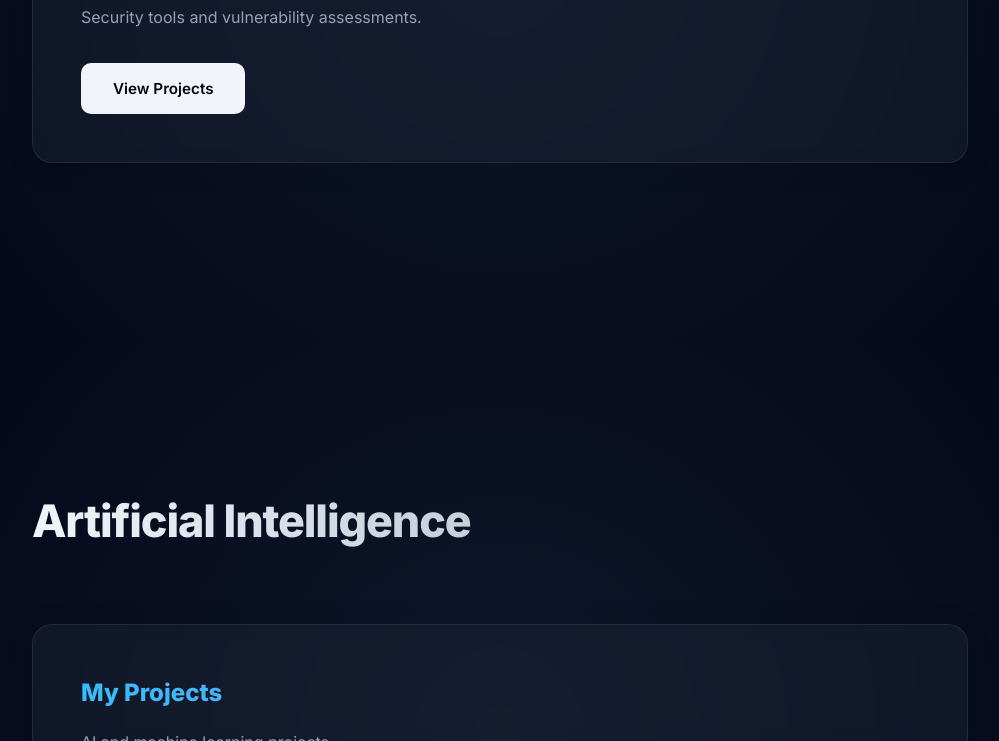
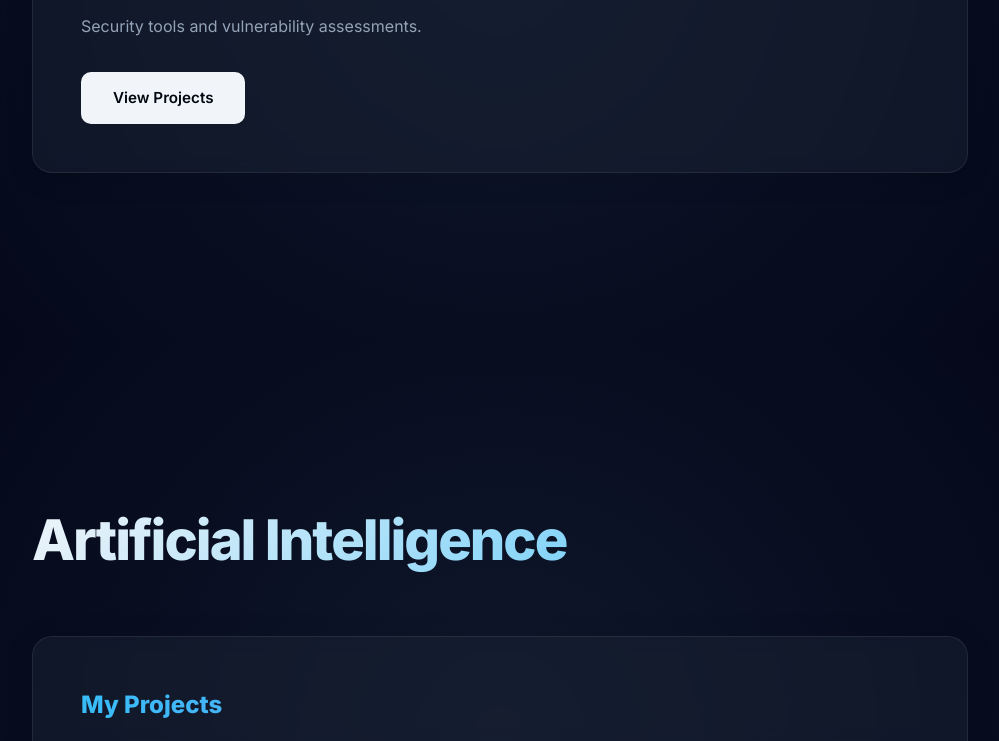
Before and after one commit to QarDin/informationaboutme, a plain HTML site: page index.html in a window 1280 px wide. Shown: the part 2059-2800 px from the top of the page, without its empty margins (140-1139 px from the left). Drawn offline with Linux system fonts and the light colour scheme.

Commit message:
Update styles.css

```diff
--- a/styles.css
+++ b/styles.css
@@ -9,7 +9,7 @@
 body {
     font-family: 'Inter', sans-serif;
     line-height: 1.7;
-    background-color: #030712; /* Derin uzay siyahı */
+    background-color: #030712;
     color: #f1f5f9;
     scroll-behavior: smooth;
 }
@@ -20,7 +20,7 @@ body {
     padding: 0 2rem;
 }
 
-/* Navigasyon: Cam Efekti (Frosted Glass) */
+
 header {
     background: rgba(3, 7, 18, 0.8);
     backdrop-filter: blur(12px);
@@ -64,9 +64,9 @@ nav {
     color: #f1f5f9;
 }
 
-/* Bölümler: Uzun ve Ferah */
+
 .tech-section {
-    padding: 10rem 0; /* Geniş boşluk sayfayı uzun ve akışkan yapar */
+    padding: 10rem 0;
 }
 
 h2 {
@@ -85,7 +85,7 @@ h2 {
     gap: 3rem;
 }
 
-/* Kartlar: Modern & Soft Border */
+
 .card {
     background: #0f172a;
     padding: 3rem;
@@ -114,7 +114,7 @@ h2 {
     margin-bottom: 2rem;
 }
 
-/* Profesyonel Butonlar */
+
 .btn {
     display: inline-flex;
     align-items: center;
@@ -136,19 +136,19 @@ h2 {
 
 .project-list { display: none; }
 
-/* Footer */
+
 footer {
     padding: 6rem 0 3rem;
     border-top: 1px solid rgba(255, 255, 255, 0.05);
     text-align: center;
 }
-/* Arka plan için hareketli yıldız/parçacık etkisi simülasyonu */
+
 body {
     background: radial-gradient(circle at center, #0f172a 0%, #020617 100%);
     background-attachment: fixed;
 }
 
-/* Kartları Cam Efektine Çeviriyoruz */
+
 .card {
     background: rgba(30, 41, 59, 0.4) !important; /* Yarı şeffaf */
     backdrop-filter: blur(8px); /* Buzlu cam efekti */
@@ -157,7 +157,7 @@ body {
     box-shadow: 0 4px 30px rgba(0, 0, 0, 0.1);
 }
 
-/* Kartın içindeki başlıkları parlat */
+
 .card h3 {
     background: linear-gradient(to right, #38bdf8, #818cf8);
     -webkit-background-clip: text;
@@ -165,7 +165,7 @@ body {
     font-weight: 800;
 }
 
-/* Scrollbar'ı (Kaydırma Çubuğu) Modernleştir */
+
 ::-webkit-scrollbar {
     width: 8px;
 }
@@ -205,3 +205,12 @@ body {
     transform: translateY(-3px);
     background: rgba(255, 255, 255, 0.05);
 }
+h2 {
+    font-size: 3.5rem;
+    background: linear-gradient(135deg, #f1f5f9 0%, #38bdf8 100%);
+    -webkit-background-clip: text;
+    -webkit-text-fill-color: transparent;
+    font-weight: 800;
+    margin-bottom: 3rem;
+    letter-spacing: -2px;
+}
```
